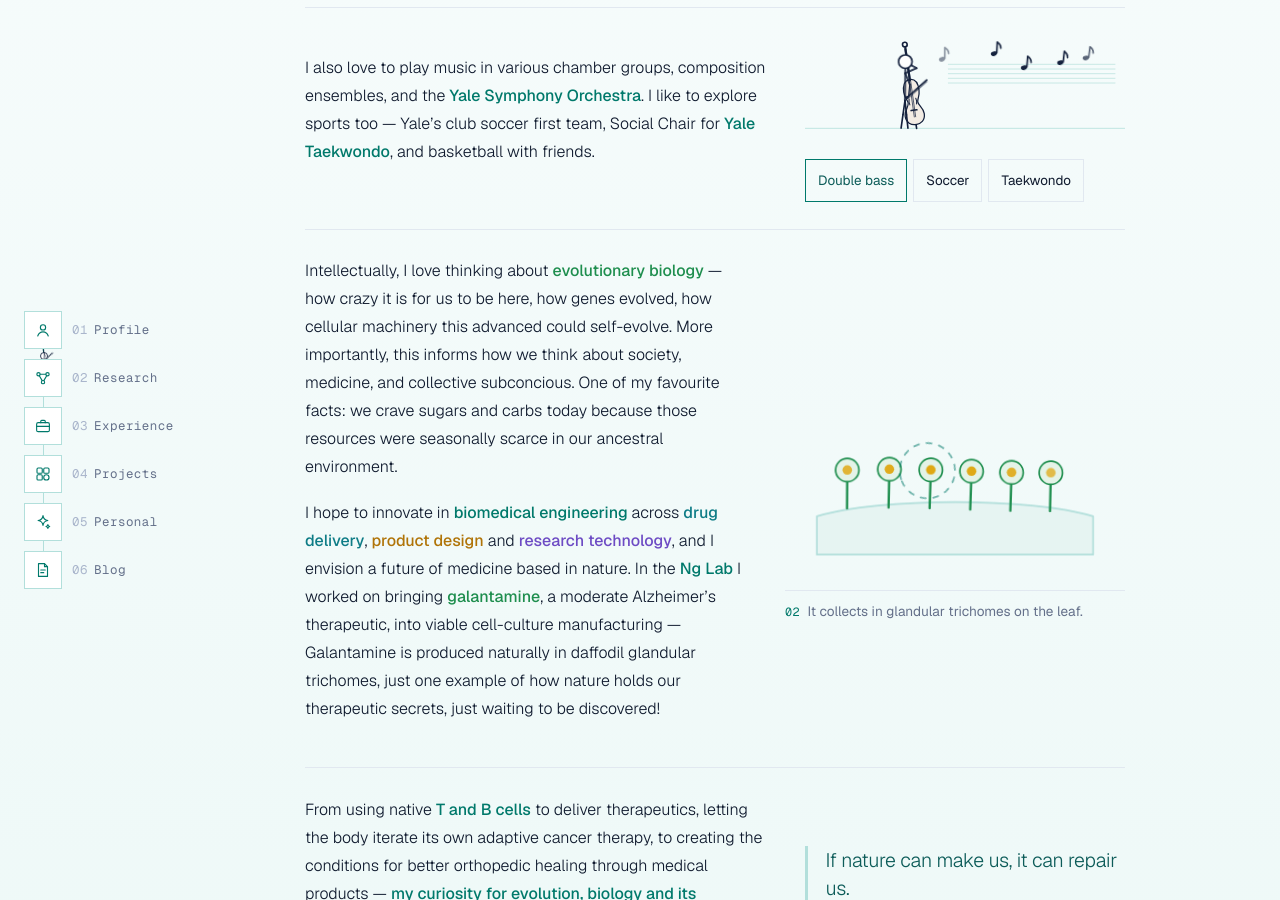
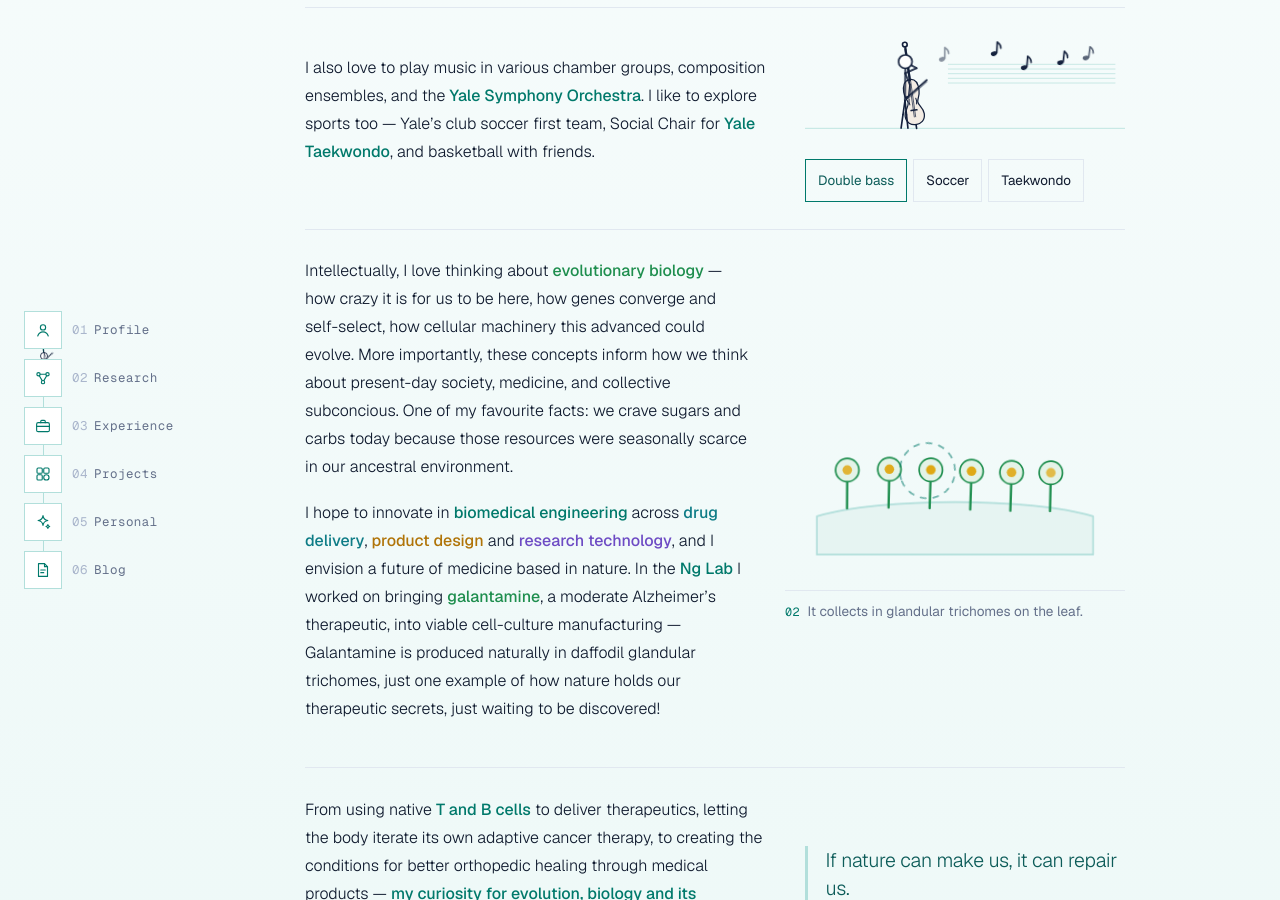
Before and after one commit to yuvinkang/yuvinkang.github.io, a Jekyll site: the page built from index.html, in a window 1280 px wide and 900 px high, scrolled down 1565 px. Built offline with Jekyll 4.4.1, drawn with Linux system fonts in a browser that asks for light colours; part of the change alters nothing that is shown; some of the changed text lies outside the part shown.

Commit message:
Refine profile text and remove outdated award
Updated text for clarity and improved expression in the profile.

```diff
--- a/_data/profile.yml
+++ b/_data/profile.yml
@@ -42,7 +42,7 @@ bio:
   - aside: galantamine
     side: right
     text: |
-      Intellectually, I love thinking about <b class="t-bio">evolutionary biology</b> — how crazy it is for us to be here, how genes evolved, how cellular machinery this advanced could self-evolve. More importantly, this informs how we think about society, medicine, and collective subconcious. One of my favourite facts: we crave sugars and carbs today because those resources were seasonally scarce in our ancestral environment.
+      Intellectually, I love thinking about <b class="t-bio">evolutionary biology</b> — how crazy it is for us to be here, how genes converge and self-select, how cellular machinery this advanced could evolve. More importantly, these concepts inform how we think about present-day society, medicine, and collective subconcious. One of my favourite facts: we crave sugars and carbs today because those resources were seasonally scarce in our ancestral environment.
 
       I hope to innovate in **biomedical engineering** across <b class="t-delivery">drug delivery</b>, <b class="t-design">product design</b> and <b class="t-research">research technology</b>, and I envision a future of medicine based in nature. In the **Ng Lab** I worked on bringing <b class="t-bio">galantamine</b>, a moderate Alzheimer's therapeutic, into viable cell-culture manufacturing — Galantamine is produced naturally in daffodil glandular trichomes, just one example of how nature holds our therapeutic secrets, just waiting to be discovered!
 
@@ -59,7 +59,7 @@ bio:
     cite: "Doctor Strange (2016)"
     class: film
     text: |
-      This is my favourite quote from one of my favourite movies: not just fiction, I hope medicine never grows to be synthetic or artificial. I hope it roots itself in where we come from, where we exist, and where we will return.
+      This is one of my favorite movie quotes: not just fiction, I hope medicine never grows to be synthetic or artificial. I hope it roots itself in where we come from, where we exist, and where we will return.
 
       AO: The Ancient One, DS: Doctor Strange
 
@@ -87,8 +87,6 @@ education:
 awards:
   - name: "National Merit Scholar (top 0.5% nationally in academic performance)"
     date: "Mar 2025"
-  - name: "QuestBridge National College Match Finalist"
-    date: "Oct 2025"
   - name: "Interlochen Arts Camp Full Orchestral Scholarship (×2) — 1 of 3 bassists selected internationally"
     date: "2024, 2025"
   - name: "GSMST Concerto Competition Winner — performed Bottesini Concerto No. 2 with full orchestra at Gas South Arena"
```
